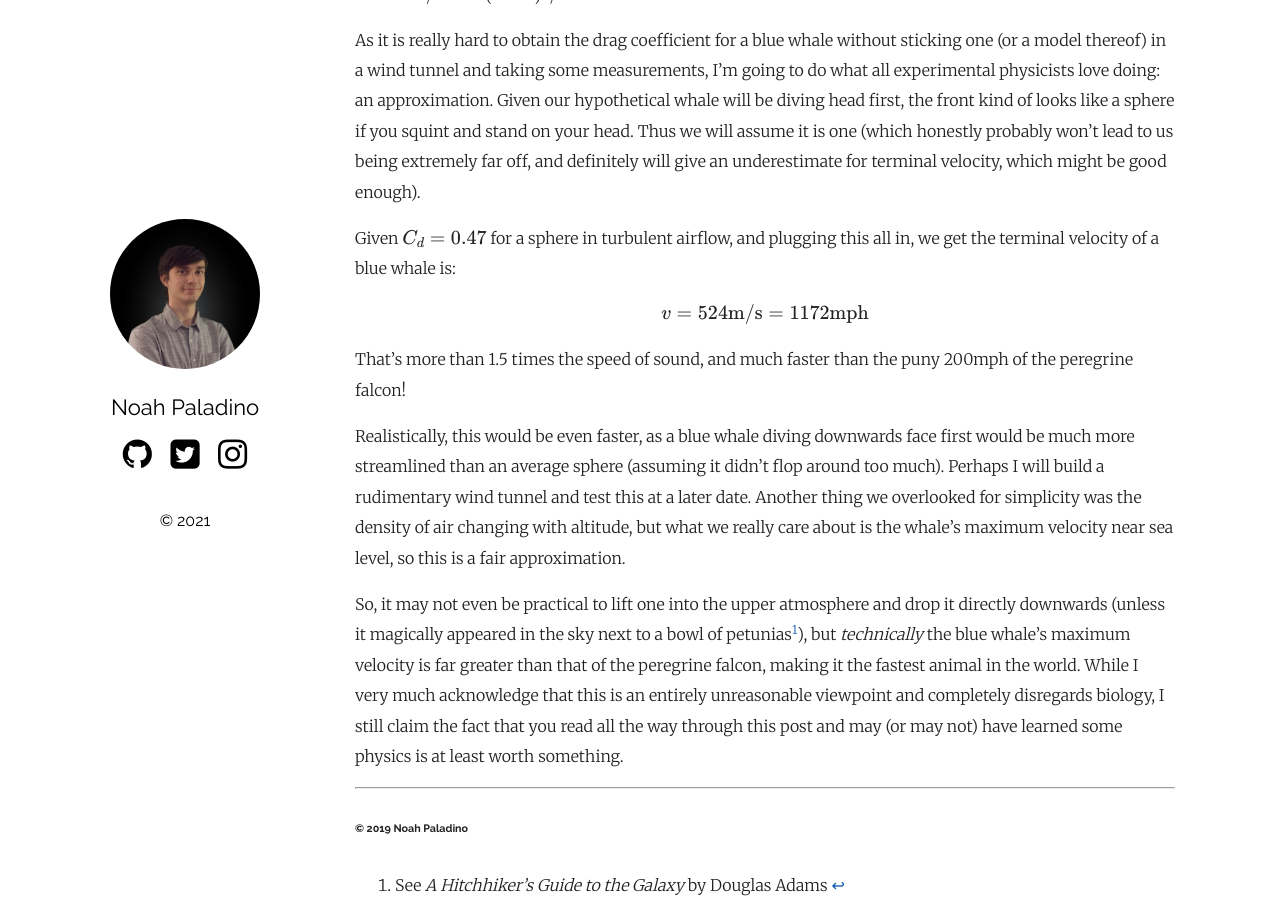
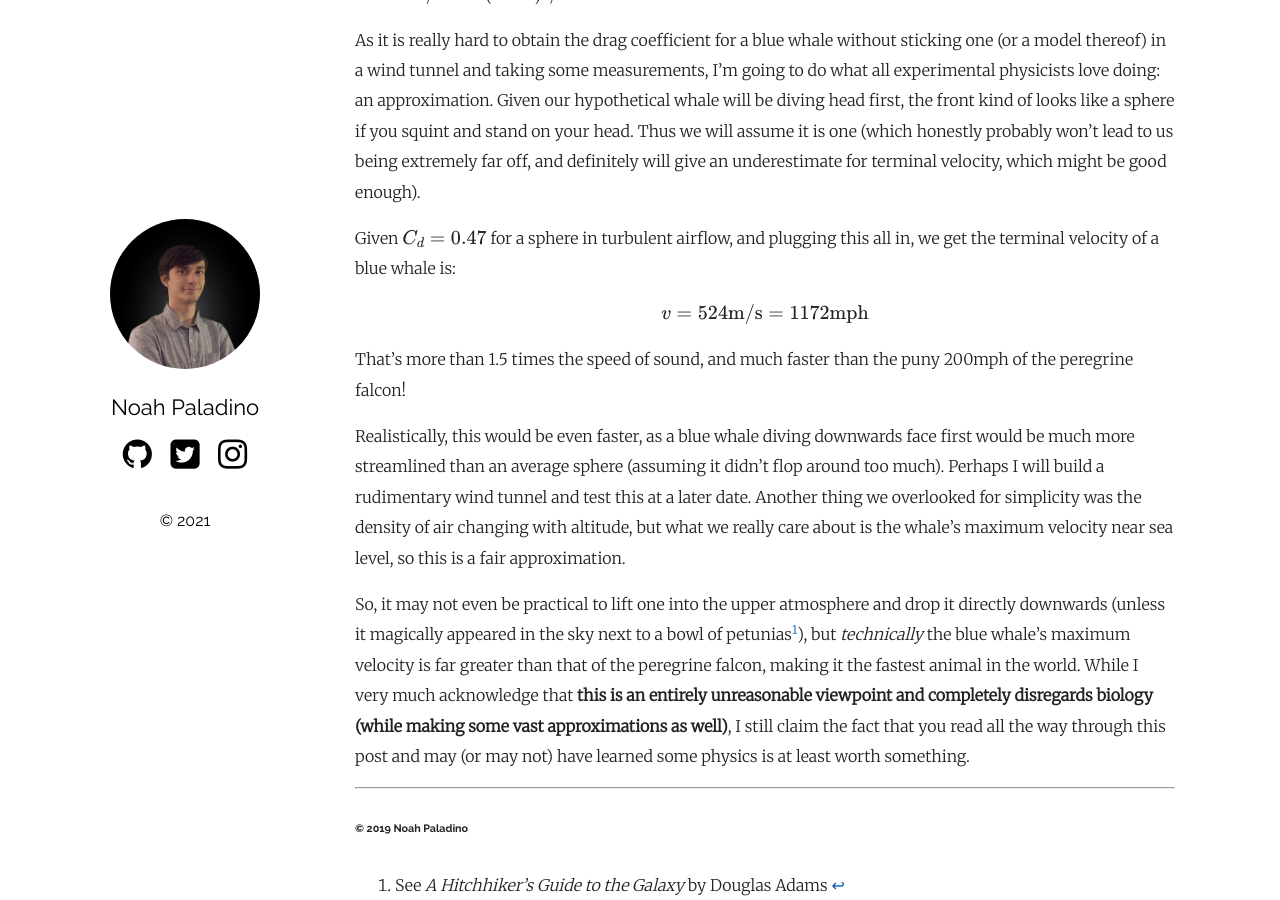
Before and after one commit to ngpaladi/blog, a Jekyll site: the page built from _posts/2019-11-04-whales.md, in a window 1280 px wide and 900 px high, scrolled down 1130 px. Built offline with Jekyll 4.4.1, drawn with Linux system fonts in a browser that asks for light colours; formulas are drawn with MathJax 3.

Commit message:
Update whales

```diff
--- a/_posts/2019-11-04-whales.md
+++ b/_posts/2019-11-04-whales.md
@@ -51,7 +51,7 @@ That's more than 1.5 times the speed of sound, and much faster than the puny 200
 
 Realistically, this would be even faster, as a blue whale diving downwards face first would be much more streamlined than an average sphere (assuming it didn't flop around too much). Perhaps I will build a rudimentary wind tunnel and test this at a later date. Another thing we overlooked for simplicity was the density of air changing with altitude, but what we really care about is the whale's maximum velocity near sea level, so this is a fair approximation.
 
-So, it may not even be practical to lift one into the upper atmosphere and drop it directly downwards (unless it magically appeared in the sky next to a bowl of petunias[^1]), but *technically* the blue whale's maximum velocity is far greater than that of the peregrine falcon, making it the fastest animal in the world. While I very much acknowledge that this is an entirely unreasonable viewpoint and completely disregards biology, I still claim the fact that you read all the way through this post and may (or may not) have learned some physics is at least worth something.
+So, it may not even be practical to lift one into the upper atmosphere and drop it directly downwards (unless it magically appeared in the sky next to a bowl of petunias[^1]), but *technically* the blue whale's maximum velocity is far greater than that of the peregrine falcon, making it the fastest animal in the world. While I very much acknowledge that **this is an entirely unreasonable viewpoint and completely disregards biology (while making some vast approximations as well)**, I still claim the fact that you read all the way through this post and may (or may not) have learned some physics is at least worth something.
 
 [^1]: See *A Hitchhiker's Guide to the Galaxy* by Douglas Adams
 
```
